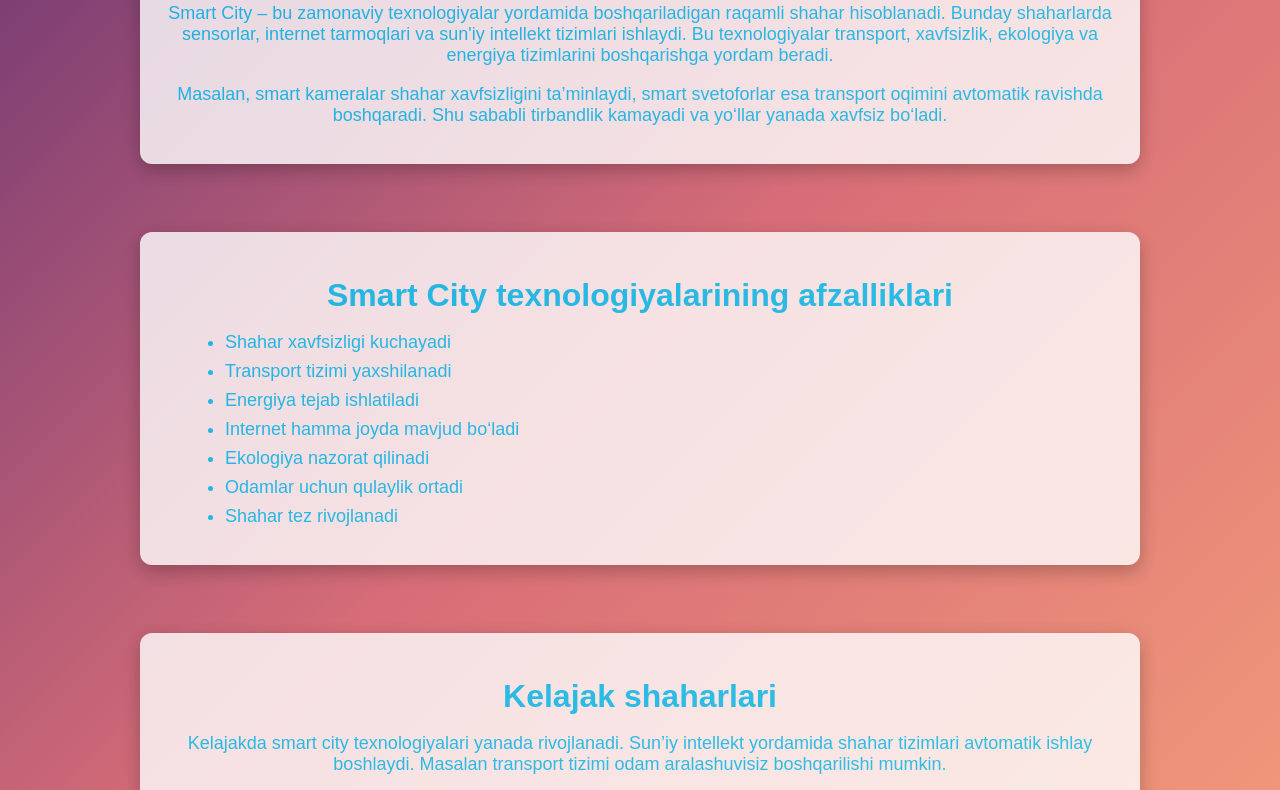
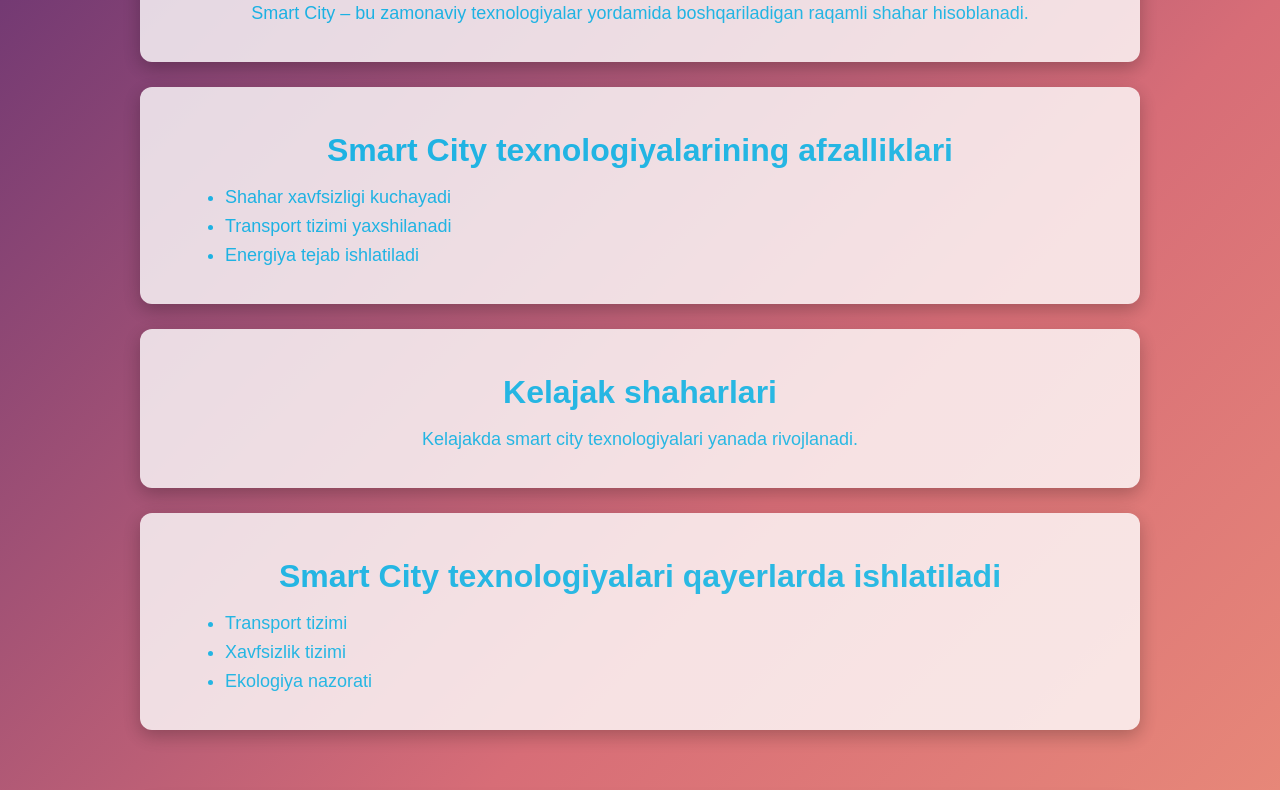
Before and after one commit to Jasurbek012/BSB-6, a plain HTML site: page Html 5.html in a window 1280 px wide. Shown: the part 740-1530 px from the top of the page. Drawn offline with Linux system fonts and the light colour scheme.

Commit message:
Update Html 5.html

```diff
--- a/Html 5.html
+++ b/Html 5.html
@@ -38,16 +38,9 @@
 
 </div>
 
-
-
-
-
-
-
-
 <br><br>
 
-<section class="info">
+<!-- <section class="info">
 
 <h2>Smart City haqida batafsil</h2>
 
@@ -66,7 +59,80 @@ boshqaradi. Shu sababli tirbandlik kamayadi va yo‘llar
 yanada xavfsiz bo‘ladi.
 </p>
 
+</section> -->
+
+
+
+
+
+
+
+
+
+
+
+
+
+
+
+
+
+
+
+
+
+
+<div class="info-grid">
+
+<section class="info">
+<h2>Smart City haqida batafsil</h2>
+<p>
+Smart City – bu zamonaviy texnologiyalar yordamida boshqariladigan
+raqamli shahar hisoblanadi.
+</p>
 </section>
+
+<section class="info">
+<h2>Smart City texnologiyalarining afzalliklari</h2>
+<ul>
+<li>Shahar xavfsizligi kuchayadi</li>
+<li>Transport tizimi yaxshilanadi</li>
+<li>Energiya tejab ishlatiladi</li>
+</ul>
+</section>
+
+<section class="info">
+<h2>Kelajak shaharlari</h2>
+<p>
+Kelajakda smart city texnologiyalari yanada rivojlanadi.
+</p>
+</section>
+
+<section class="info">
+<h2>Smart City texnologiyalari qayerlarda ishlatiladi</h2>
+<ul>
+<li>Transport tizimi</li>
+<li>Xavfsizlik tizimi</li>
+<li>Ekologiya nazorati</li>
+</ul>
+</section>
+
+</div>
+
+
+
+
+
+
+
+
+
+
+
+
+
+
+
 
 
 <br>
```
